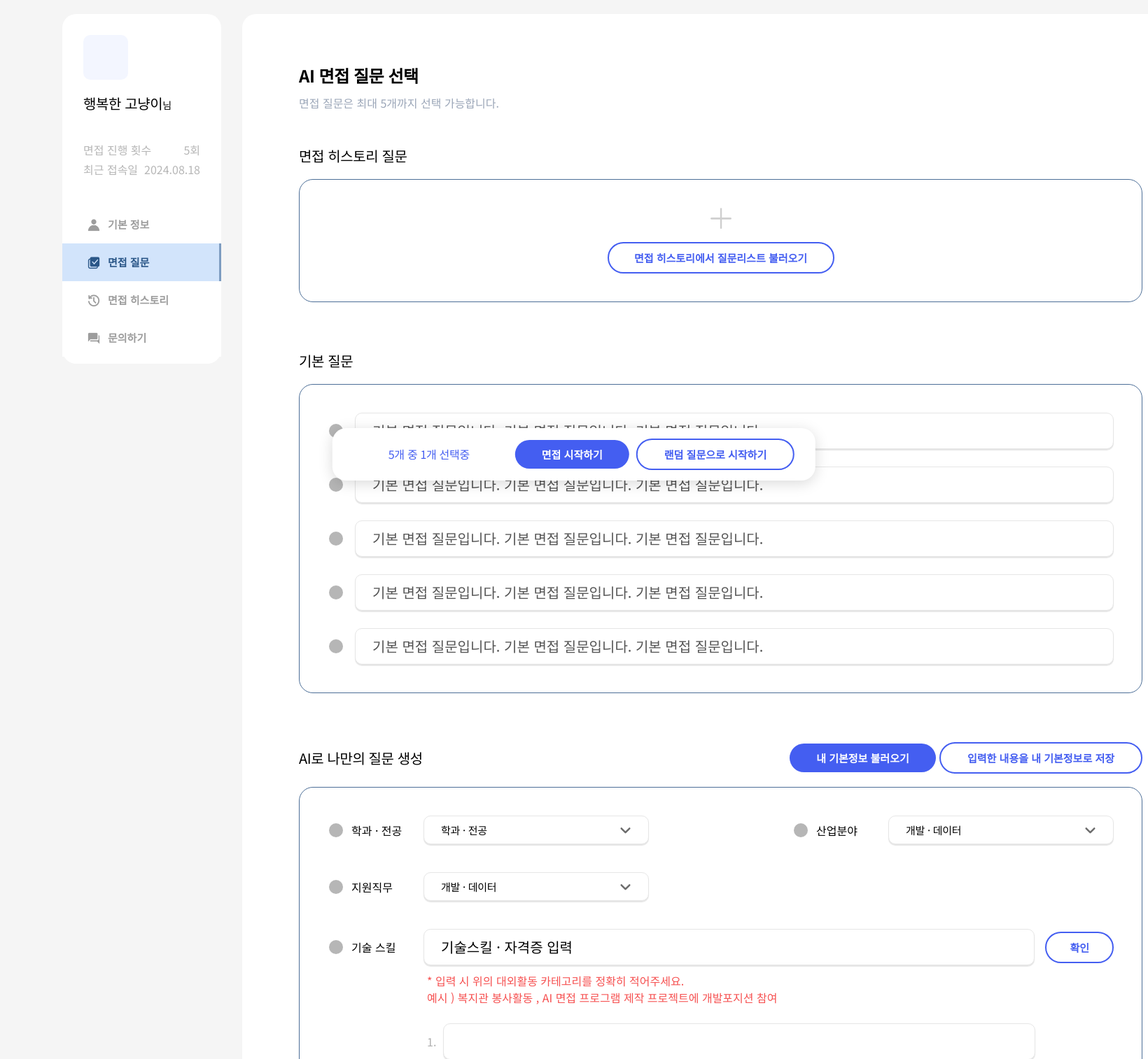
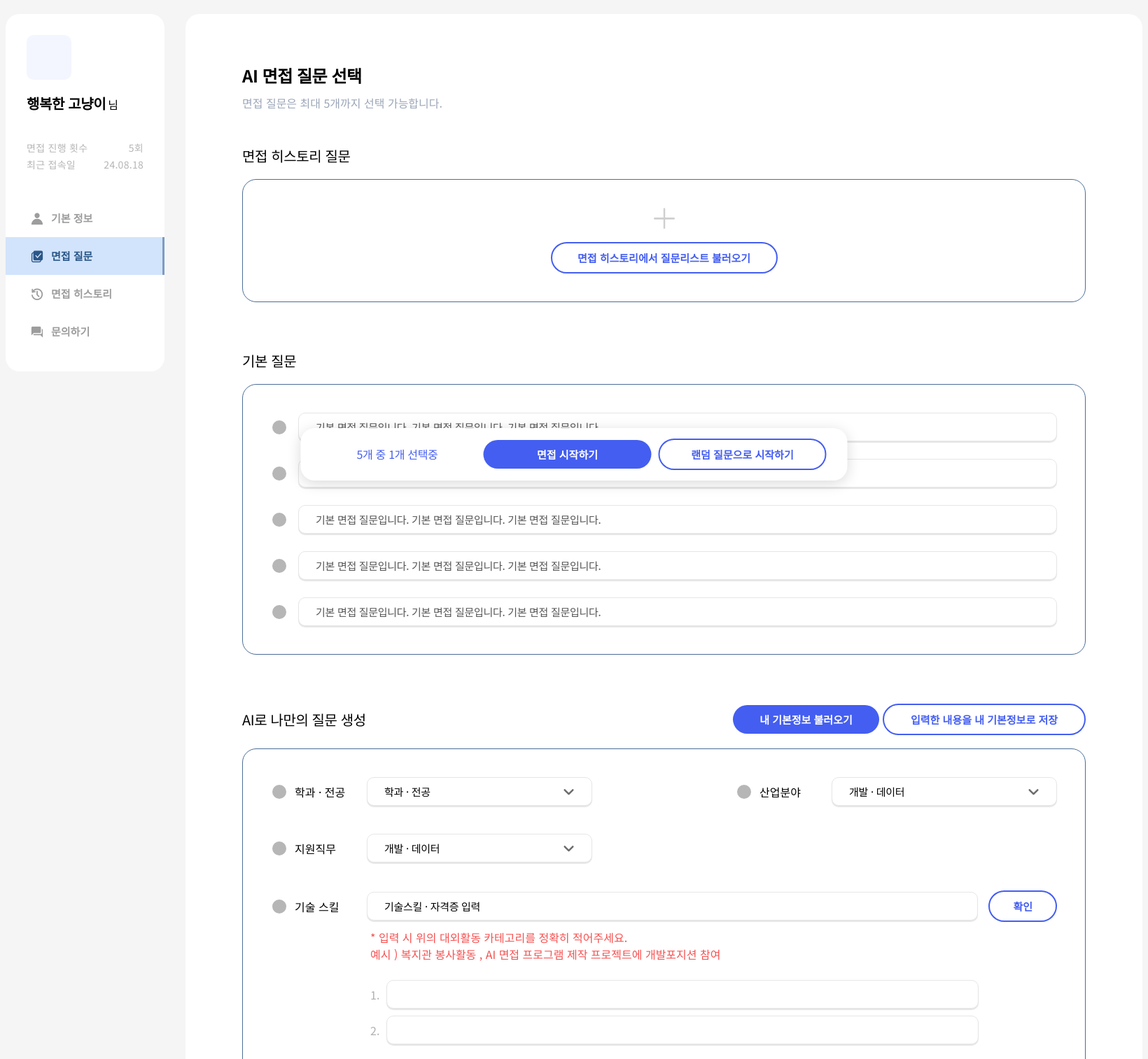
Before and after one commit to seon1112/HireU, a Flask app: page /make_question in a window 1640 px wide; the page is wider, and only the part inside the window is pictured. Shown: the part 60-1574 px from the top of that part at 70% size. Run offline with Flask 3, Linux system fonts and the light colour scheme.

Commit message:
김경선_질문하기 css 수정

```diff
--- a/app/static/css/hireu.css
+++ b/app/static/css/hireu.css
@@ -12,13 +12,11 @@ div.main_container{
 
 div.main_container .content_container{
     position: relative;
-    width: 100%;
-    max-width: 1462px;
     margin: 20px auto;
     gap:30px;
     display: grid;
     grid-template-columns: 227px 1fr;
-    flex:1;
+    justify-content: center;
 }
 
 div.main_container .sidebar{
@@ -31,7 +29,6 @@ div.main_container .sidebar .sidebar_wrap{
     gap:40px;
     position: sticky;
     top: 20px;
-    height: 500px;
     background-color: var(--White);
     padding-block: 30px;
     border-radius: 20px;
@@ -277,7 +274,8 @@ div.select_wrap{
     display: flex;
     flex-direction: column;
     gap: 10px;
-    margin-top: 15px;;
+    margin-top: 15px;
+    margin-bottom: 35px;
 }
 
 .question_add_item_wrap .question_add_item{
--- a/app/templates/view_make_question.html
+++ b/app/templates/view_make_question.html
@@ -25,16 +25,16 @@
                 <div class="user_icon_box">
                   <img>
                 </div>
-                <div class="font-body5">행복한 고냥이<span class="font-body9">님</span></div>
+                <div class="font-body3">행복한 고냥이<span class="font-body7" style="margin-left:3px;">님</span></div>
               </div>
               <div class="user_histroy_wrap">
-                <div class="user_histroy_box font-body13">
+                <div class="user_histroy_box font-body9">
                   <span>면접 진행 횟수</span>
-                  <span class="font-body12">5회</span>
+                  <span class="font-body9">5회</span>
                 </div>
-                <div class="user_histroy_box font-body13">
+                <div class="user_histroy_box font-body9">
                   <span>최근 접속일</span>
-                  <span class="font-body12">2024.08.18</span>
+                  <span class="font-body9">24.08.18</span>
                 </div>
               </div>
             </div>
@@ -69,31 +69,31 @@
                     <label for="main_qna_check1" class="hidden_label">1번 기본 면접 질문 선택</label>
                     <input type="checkbox" class="txtboxtype" id="main_qna_check1">
                     <label for="main_qna1" class="hidden_label">1번 기본 면접 질문</label>
-                    <input class="font-body10  search_input" value="기본 면접 질문입니다. 기본 면접 질문입니다. 기본 면접 질문입니다." id="main_qna1" disabled>
+                    <input class="font-body8  search_input" value="기본 면접 질문입니다. 기본 면접 질문입니다. 기본 면접 질문입니다." id="main_qna1" disabled>
                   </div>
                   <div class="qna_item">
                     <label for="main_qna_check2" class="hidden_label">2번 기본 면접 질문 선택</label>
                     <input type="checkbox" class="txtboxtype" id="main_qna_check2">
                     <label for="main_qna2" class="hidden_label">2번 기본 면접 질문</label>
-                    <input class="font-body10  search_input" value="기본 면접 질문입니다. 기본 면접 질문입니다. 기본 면접 질문입니다." id="main_qna2" disabled>
+                    <input class="font-body8  search_input" value="기본 면접 질문입니다. 기본 면접 질문입니다. 기본 면접 질문입니다." id="main_qna2" disabled>
                   </div>
                   <div class="qna_item">
                     <label for="main_qna_check3" class="hidden_label">3번 기본 면접 질문 선택</label>
                     <input type="checkbox" class="txtboxtype" id="main_qna_check3">
                     <label for="main_qna3" class="hidden_label">3번 기본 면접 질문</label>
-                    <input class="font-body10  search_input" value="기본 면접 질문입니다. 기본 면접 질문입니다. 기본 면접 질문입니다." id="main_qna3" disabled>
+                    <input class="font-body8  search_input" value="기본 면접 질문입니다. 기본 면접 질문입니다. 기본 면접 질문입니다." id="main_qna3" disabled>
                   </div>
                   <div class="qna_item">
                     <label for="main_qna_check4" class="hidden_label">4번 기본 면접 질문 선택</label>
                     <input type="checkbox" class="txtboxtype" id="main_qna_check4">
                     <label for="main_qna4" class="hidden_label">4번 기본 면접 질문</label>
-                    <input class="font-body10  search_input" value="기본 면접 질문입니다. 기본 면접 질문입니다. 기본 면접 질문입니다." id="main_qna4" disabled>
+                    <input class="font-body8  search_input" value="기본 면접 질문입니다. 기본 면접 질문입니다. 기본 면접 질문입니다." id="main_qna4" disabled>
                   </div>
                   <div class="qna_item">
                     <label for="main_qna_check5" class="hidden_label">5번 기본 면접 질문 선택</label>
                     <input type="checkbox" class="txtboxtype" id="main_qna_check5">
                     <label for="main_qna5" class="hidden_label">5번 기본 면접 질문</label>
-                    <input class="font-body10  search_input" value="기본 면접 질문입니다. 기본 면접 질문입니다. 기본 면접 질문입니다." id="main_qna5" disabled>
+                    <input class="font-body8  search_input" value="기본 면접 질문입니다. 기본 면접 질문입니다. 기본 면접 질문입니다." id="main_qna5" disabled>
                   </div>
                 </div>
               </div>
@@ -149,7 +149,7 @@
                       </div>
                       <div class="input_wrap flex_1">
                         <label for="technical_skills" class="hidden_label">기술 스킬</label>
-                        <input class="font-body10  search_input flex_1" value="기술스킬 · 자격증 입력" id="technical_skills">
+                        <input class="font-body8  search_input flex_1" value="기술스킬 · 자격증 입력" id="technical_skills">
                         <button type="button" class="base_white_small_btn">확인</button>
                       </div>
                     </div>
@@ -161,12 +161,12 @@
                     <div class="question_add_item_wrap margin_left">
                       <div class="question_add_item">
                         <div class="question_add_num">1.</div>
-                        <input class="font-body10  search_input flex_1">
+                        <input class="font-body8  search_input flex_1">
                         <div class="empty_div"></div>
                       </div>
                       <div class="question_add_item">
                         <div class="question_add_num">2.</div>
-                        <input class="font-body10  search_input flex_1">
+                        <input class="font-body8  search_input flex_1">
                         <div class="empty_div"></div>
                       </div>
                     </div>
@@ -180,7 +180,7 @@
                       </div>
                       <div class="input_wrap flex_1">
                         <label for="technical_skills" class="hidden_label">대외활동</label>
-                        <input class="font-body10  search_input flex_1" value="프로젝트 · 인턴십  · 봉사활동 입력" id="technical_skills">
+                        <input class="font-body8  search_input flex_1" value="프로젝트 · 인턴십  · 봉사활동 입력" id="technical_skills">
                         <button type="button" class="base_white_small_btn">확인</button>
                       </div>
                     </div>
@@ -192,12 +192,12 @@
                     <div class="question_add_item_wrap margin_left">
                       <div class="question_add_item">
                         <div class="question_add_num">1.</div>
-                        <input class="font-body10  search_input flex_1">
+                        <input class="font-body8  search_input flex_1">
                         <div class="empty_div"></div>
                       </div>
                       <div class="question_add_item">
                         <div class="question_add_num">2.</div>
-                        <input class="font-body10  search_input flex_1">
+                        <input class="font-body8  search_input flex_1">
                         <div class="empty_div"></div>
                       </div>
                     </div>
@@ -209,7 +209,7 @@
                       <input type="checkbox" class="txtboxtype" id="industry">
                       <label for="industry">자기소개서</label>
                     </div>
-                    <textarea class="font-body10  textarea1" placeholder="자기소개서나 지원서에서 강조하고싶은 내용을 적어주세요. "></textarea>
+                    <textarea class="font-body8  textarea1" placeholder="자기소개서나 지원서에서 강조하고싶은 내용을 적어주세요. "></textarea>
                   </div>
                 </div>
 
@@ -225,31 +225,31 @@
                     <label for="main_qna_check1" class="hidden_label">1번 기본 면접 질문 선택</label>
                     <input type="checkbox" class="txtboxtype" id="main_qna_check1">
                     <label for="main_qna1" class="hidden_label">1번 기본 면접 질문</label>
-                    <input class="font-body10  search_input" value="기본 면접 질문입니다. 기본 면접 질문입니다. 기본 면접 질문입니다." id="main_qna1" disabled>
+                    <input class="font-body8  search_input" value="기본 면접 질문입니다. 기본 면접 질문입니다. 기본 면접 질문입니다." id="main_qna1" disabled>
                   </div>
                   <div class="qna_item">
                     <label for="main_qna_check2" class="hidden_label">2번 기본 면접 질문 선택</label>
                     <input type="checkbox" class="txtboxtype" id="main_qna_check2">
                     <label for="main_qna2" class="hidden_label">2번 기본 면접 질문</label>
-                    <input class="font-body10  search_input" value="기본 면접 질문입니다. 기본 면접 질문입니다. 기본 면접 질문입니다." id="main_qna2" disabled>
+                    <input class="font-body8  search_input" value="기본 면접 질문입니다. 기본 면접 질문입니다. 기본 면접 질문입니다." id="main_qna2" disabled>
                   </div>
                   <div class="qna_item">
                     <label for="main_qna_check3" class="hidden_label">3번 기본 면접 질문 선택</label>
                     <input type="checkbox" class="txtboxtype" id="main_qna_check3">
                     <label for="main_qna3" class="hidden_label">3번 기본 면접 질문</label>
-                    <input class="font-body10  search_input" value="기본 면접 질문입니다. 기본 면접 질문입니다. 기본 면접 질문입니다." id="main_qna3" disabled>
+                    <input class="font-body8  search_input" value="기본 면접 질문입니다. 기본 면접 질문입니다. 기본 면접 질문입니다." id="main_qna3" disabled>
                   </div>
                   <div class="qna_item">
                     <label for="main_qna_check4" class="hidden_label">4번 기본 면접 질문 선택</label>
                     <input type="checkbox" class="txtboxtype" id="main_qna_check4">
                     <label for="main_qna4" class="hidden_label">4번 기본 면접 질문</label>
-                    <input class="font-body10  search_input" value="기본 면접 질문입니다. 기본 면접 질문입니다. 기본 면접 질문입니다." id="main_qna4" disabled>
+                    <input class="font-body8  search_input" value="기본 면접 질문입니다. 기본 면접 질문입니다. 기본 면접 질문입니다." id="main_qna4" disabled>
                   </div>
                   <div class="qna_item">
                     <label for="main_qna_check5" class="hidden_label">5번 기본 면접 질문 선택</label>
                     <input type="checkbox" class="txtboxtype" id="main_qna_check5">
                     <label for="main_qna5" class="hidden_label">5번 기본 면접 질문</label>
-                    <input class="font-body10  search_input" value="기본 면접 질문입니다. 기본 면접 질문입니다. 기본 면접 질문입니다." id="main_qna5" disabled>
+                    <input class="font-body8  search_input" value="기본 면접 질문입니다. 기본 면접 질문입니다. 기본 면접 질문입니다." id="main_qna5" disabled>
                   </div>
                 </div>
               </div>
@@ -260,7 +260,7 @@
               <div class="content_wrap">
                 <div class="input_wrap" style="width:100%;">
                   <label for="self" class="hidden_label">질문을 입력하세요.</label>
-                  <input class="font-body10  search_input" placeholder="질문을 입력하세요." id="self" style="width:100%;">
+                  <input class="font-body8  search_input" placeholder="질문을 입력하세요." id="self" style="width:100%;">
                 </div>
                 <!--버튼-->
                 <div class="middle_button_wrap">
@@ -273,31 +273,31 @@
                     <label for="main_qna_check1" class="hidden_label">1번 기본 면접 질문 선택</label>
                     <input type="checkbox" class="txtboxtype" id="main_qna_check1">
                     <label for="main_qna1" class="hidden_label">1번 기본 면접 질문</label>
-                    <input class="font-body10  search_input" value="기본 면접 질문입니다. 기본 면접 질문입니다. 기본 면접 질문입니다." id="main_qna1" disabled>
+                    <input class="font-body8  search_input" value="기본 면접 질문입니다. 기본 면접 질문입니다. 기본 면접 질문입니다." id="main_qna1" disabled>
                   </div>
                   <div class="qna_item">
                     <label for="main_qna_check2" class="hidden_label">2번 기본 면접 질문 선택</label>
                     <input type="checkbox" class="txtboxtype" id="main_qna_check2">
                     <label for="main_qna2" class="hidden_label">2번 기본 면접 질문</label>
-                    <input class="font-body10  search_input" value="기본 면접 질문입니다. 기본 면접 질문입니다. 기본 면접 질문입니다." id="main_qna2" disabled>
+                    <input class="font-body8  search_input" value="기본 면접 질문입니다. 기본 면접 질문입니다. 기본 면접 질문입니다." id="main_qna2" disabled>
                   </div>
                   <div class="qna_item">
                     <label for="main_qna_check3" class="hidden_label">3번 기본 면접 질문 선택</label>
                     <input type="checkbox" class="txtboxtype" id="main_qna_check3">
                     <label for="main_qna3" class="hidden_label">3번 기본 면접 질문</label>
-                    <input class="font-body10  search_input" value="기본 면접 질문입니다. 기본 면접 질문입니다. 기본 면접 질문입니다." id="main_qna3" disabled>
+                    <input class="font-body8  search_input" value="기본 면접 질문입니다. 기본 면접 질문입니다. 기본 면접 질문입니다." id="main_qna3" disabled>
                   </div>
                   <div class="qna_item">
                     <label for="main_qna_check4" class="hidden_label">4번 기본 면접 질문 선택</label>
                     <input type="checkbox" class="txtboxtype" id="main_qna_check4">
                     <label for="main_qna4" class="hidden_label">4번 기본 면접 질문</label>
-                    <input class="font-body10  search_input" value="기본 면접 질문입니다. 기본 면접 질문입니다. 기본 면접 질문입니다." id="main_qna4" disabled>
+                    <input class="font-body8  search_input" value="기본 면접 질문입니다. 기본 면접 질문입니다. 기본 면접 질문입니다." id="main_qna4" disabled>
                   </div>
                   <div class="qna_item">
                     <label for="main_qna_check5" class="hidden_label">5번 기본 면접 질문 선택</label>
                     <input type="checkbox" class="txtboxtype" id="main_qna_check5">
                     <label for="main_qna5" class="hidden_label">5번 기본 면접 질문</label>
-                    <input class="font-body10  search_input" value="기본 면접 질문입니다. 기본 면접 질문입니다. 기본 면접 질문입니다." id="main_qna5" disabled>
+                    <input class="font-body8  search_input" value="기본 면접 질문입니다. 기본 면접 질문입니다. 기본 면접 질문입니다." id="main_qna5" disabled>
                   </div>
                 </div>
 
@@ -309,8 +309,8 @@
           <div class="fixed-action-bar">
             <div class="bar_content font-body7">5개 중 1개 선택중</div>
             <div class="bar_btn_box">
-              <button type="button" class="base_primary_btn">면접 시작하기</button>
-              <button type="button" class="base_white_btn">랜덤 질문으로 시작하기</button>
+              <button type="button" class="base_primary_btn" style="width:240px;">면접 시작하기</button>
+              <button type="button" class="base_white_btn" style="width:240px;">랜덤 질문으로 시작하기</button>
             </div>
           </div>
         </section>
```
